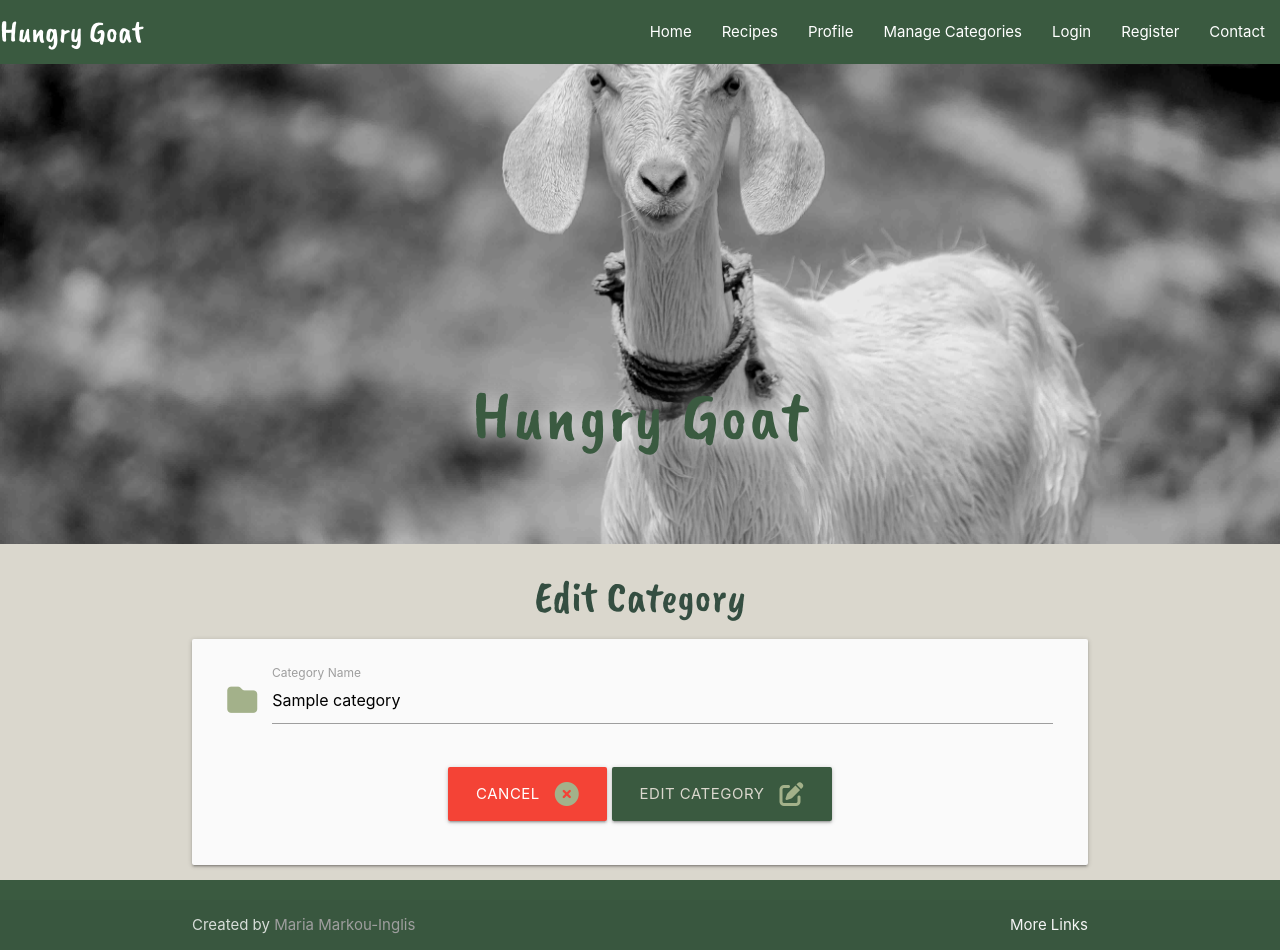
After one commit to mariamar95/hungry-goat, a Flask app: page /edit_category/1 in a window 1280 px wide. The commit adds this page. Run offline with Flask 2, Linux system fonts and the light colour scheme; the visitor is signed in with stand-in values (Sample User, id 1); tables that the repository leaves empty hold one stand-in row (values such as "Sample post"); some libraries are stand-ins or nearby versions.

Commit message:
add edit_category

```diff
--- a/hungrygoat/routes.py
+++ b/hungrygoat/routes.py
@@ -46,6 +46,20 @@ def add_category():
         db.session.commit()
         return redirect(url_for("categories"))
     return render_template("add_category.html")
+
+
+@app.route("/edit_category/<int:category_id>", methods=["GET", "POST"])
+def edit_category(category_id):
+    if "user" not in session or session["user"] != "admin":
+        flash("You must be admin to manage categories!")
+        return redirect(url_for("get_tasks"))
+
+    category = Category.query.get_or_404(category_id)
+    if request.method == "POST":
+        category.category_name = request.form.get("category_name")
+        db.session.commit()
+        return redirect(url_for("categories"))
+    return render_template("edit_category.html", category=category)
 
 
 @app.route("/register", methods=["GET", "POST"])
--- a/hungrygoat/templates/categories.html
+++ b/hungrygoat/templates/categories.html
@@ -19,6 +19,7 @@
                     <span class="card-title">{{ category.category_name }}</span>
                 </div>
                 <div class="card-action">
+                    <a href="{{ url_for('edit_category', category_id=category.id) }}" class="btn green-bg">Edit</a>
                 </div>
             </div>
         </div>
--- /dev/null
+++ b/hungrygoat/templates/edit_category.html
@@ -0,0 +1,31 @@
+{% extends "base.html" %}
+{% block content %}
+
+    <h3 class="title text-darken-4 center-align">Edit Category</h3>
+
+    <div class="row card-panel grey lighten-5">
+        <form class="col s12" method="POST" action="{{ url_for('edit_category', category_id=category.id) }}">
+            <!-- category name -->
+            <div class="row">
+                <div class="input-field col s12">
+                    <i class="fas fa-folder prefix text-darken-4"></i>
+                    <input id="category_name" name="category_name" minlength="3" maxlength="25"
+                        type="text" value="{{ category.category_name }}" class="validate" required>
+                    <label for="category_name">Category Name</label>
+                </div>
+            </div>
+            <!-- submit button -->
+            <div class="row">
+                <div class="col s12 center-align">
+                    <a href="{{ url_for('categories') }}" class="btn-large red text-shadow">
+                        Cancel <i class="fas fa-times-circle right"></i>
+                    </a>
+                    <button type="submit" class="btn-large green-bg text-shadow">
+                        Edit Category <i class="fas fa-edit right"></i>
+                    </button>
+                </div>
+            </div>
+        </form>
+    </div>
+
+{% endblock %}
```
